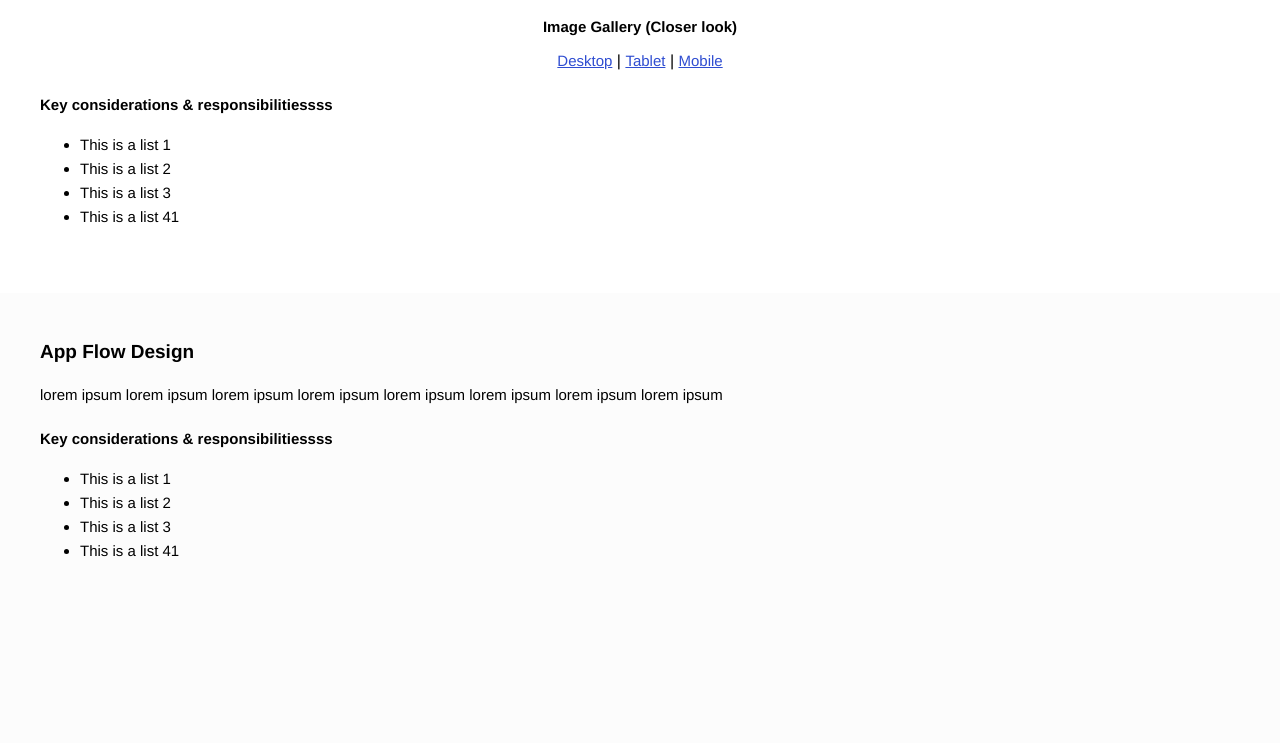
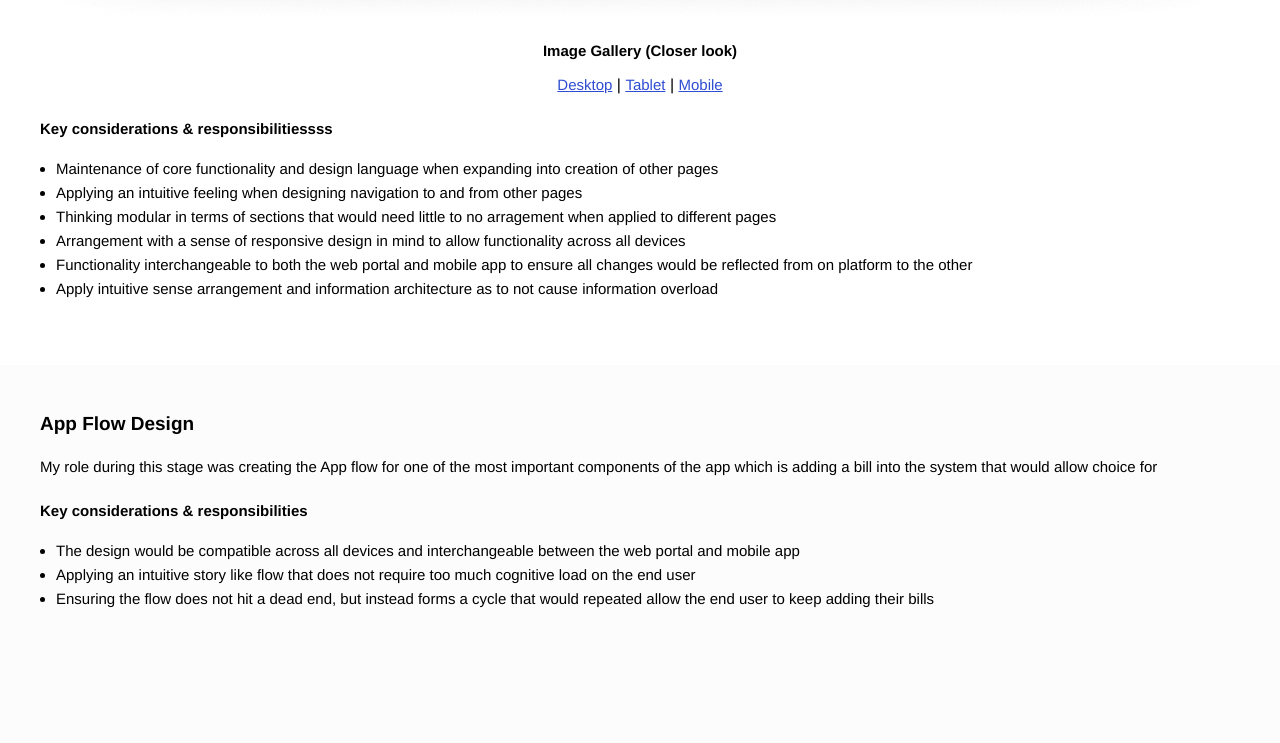
Before and after one commit to andrewbdesign/nyleve-2019, a Vue app: page /#/easy-bill-pay in a window 1280 px wide. Shown: the part 1360-2103 px from the top of the page. Built offline with nearby package versions, Linux system fonts and the light colour scheme.

Commit message:
made css changes

```diff
--- a/src/components/BaseList.vue
+++ b/src/components/BaseList.vue
@@ -13,6 +13,9 @@
 <style lang="scss" scoped>
 .list-title {
   font-weight: bold;
+}
+ul {
+  padding-left: 16px;
 }
 </style>
 
--- a/src/components/TheFooter.vue
+++ b/src/components/TheFooter.vue
@@ -21,5 +21,8 @@ export default {
   padding: 20px 0;
   text-align: center;
   font-size: $s-size;
+  p {
+    margin: 0;
+  }
 }
 </style>
--- a/src/views/Works/EasyBillPay/EasyBillPay.vue
+++ b/src/views/Works/EasyBillPay/EasyBillPay.vue
@@ -91,13 +91,15 @@ export default {
       },
       wireframing: {
         title: 'Wireframeing & UI/UX (Web Portal & App)',
-        summary: 'lorem ipsum lorem ipsum lorem ipsum lorem ipsum lorem ipsum lorem ipsum lorem ipsum lorem ipsum',
+        summary: 'As the web protal and App must have a unison sense of flow it was essential from the very earl stages to have this in mind. My role during the wire framing stage was to wok on and expand the ideas of the Creative Director to make sure his design thinking and solution is reflected on every necessary page/section of the Web Portal/App.',
         listTitle: 'Key considerations & responsibilitiessss',
         items: [
-          'This is a list 1',
-          'This is a list 2',
-          'This is a list 3',
-          'This is a list 41',
+          'Maintenance of core functionality and design language when expanding into creation of other pages',
+          'Applying an intuitive feeling when designing navigation to and from other pages',
+          'Thinking modular in terms of sections that would need little to no arragement when applied to different pages',
+          'Arrangement with a sense of responsive design in mind to allow functionality across all devices',
+          'Functionality interchangeable to both the web portal and mobile app to ensure all changes would be reflected from on platform to the other',
+          'Apply intuitive sense arrangement and information architecture as to not cause information overload',
         ],
         image: Laptop,
         desktop: 'https://www.fillmurray.com/202/202',
@@ -106,13 +108,12 @@ export default {
       },
       appflow: {
         title: 'App Flow Design',
-        summary: 'lorem ipsum lorem ipsum lorem ipsum lorem ipsum lorem ipsum lorem ipsum lorem ipsum lorem ipsum',
-        listTitle: 'Key considerations & responsibilitiessss',
+        summary: 'My role during this stage was creating the App flow for one of the most important components of the app which is adding a bill into the system that would allow choice for',
+        listTitle: 'Key considerations & responsibilities',
         items: [
-          'This is a list 1',
-          'This is a list 2',
-          'This is a list 3',
-          'This is a list 41',
+          'The design would be compatible across all devices and interchangeable between the web portal and mobile app',
+          'Applying an intuitive story like flow that does not require too much cognitive load on the end user',
+          'Ensuring the flow does not hit a dead end, but instead forms a cycle that would repeated allow the end user to keep adding their bills',
         ],
         image: Mobile,
         desktop: 'https://www.fillmurray.com/202/202',
@@ -121,13 +122,13 @@ export default {
       },
       webdesign: {
         title: 'Web Design',
-        summary: 'lorem ipsum lorem ipsum lorem ipsum lorem ipsum lorem ipsum lorem ipsum lorem ipsum lorem ipsum',
-        listTitle: 'Key considerations & responsibilitiessss',
+        summary: 'After initial Wireframing and App Flow were approved, it was time to move on to the design stage.',
+        listTitle: 'Key considerations & responsibilitie',
         items: [
-          'This is a list 1',
-          'This is a list 2',
-          'This is a list 3',
-          'This is a list 41',
+          'Ensure quick scan-ability in maintain across all devices and platforms',
+          'Carry out key design language/Branding set out by creative director and apply it across all pages',
+          'Roll out responsive designs across all sizes to be deliverable to developers',
+          'Design new pages that were not taken into consideration in the early stages of',
         ],
         image: LaptopTabletMobile,
         desktop: 'https://www.fillmurray.com/202/202',
@@ -135,14 +136,14 @@ export default {
         mobile: 'https://www.fillmurray.com/206/206',
       },
       appdesign: {
-        title: 'Web Design',
-        summary: 'lorem ipsum lorem ipsum lorem ipsum lorem ipsum lorem ipsum lorem ipsum lorem ipsum lorem ipsum',
-        listTitle: 'Key considerations & responsibilitiessss',
+        title: 'UI/UX App Design',
+        summary: 'While the Webportal had taken first and foremost priority, when developing the Mobile App, the team decided to take most of the core functionality and design of the webportal to allow us to proceed into the design stage much faster',
+        listTitle: 'Key considerations & responsibilities',
         items: [
-          'This is a list 1',
-          'This is a list 2',
-          'This is a list 3',
-          'This is a list 41',
+          'make sure the core functionality mirrors the web portal, while creating a different feel design wise',
+          'To create this different design feel to create a clear separation of the web portal and mobile app, different design colour schemes were used',
+          'creation of newer graphics to create a more clear distinction between web portal and phone app',
+          'Applying design to functionality that works on both android and iOS',
         ],
         image: Mobile,
         desktop: 'https://www.fillmurray.com/202/202',
```
